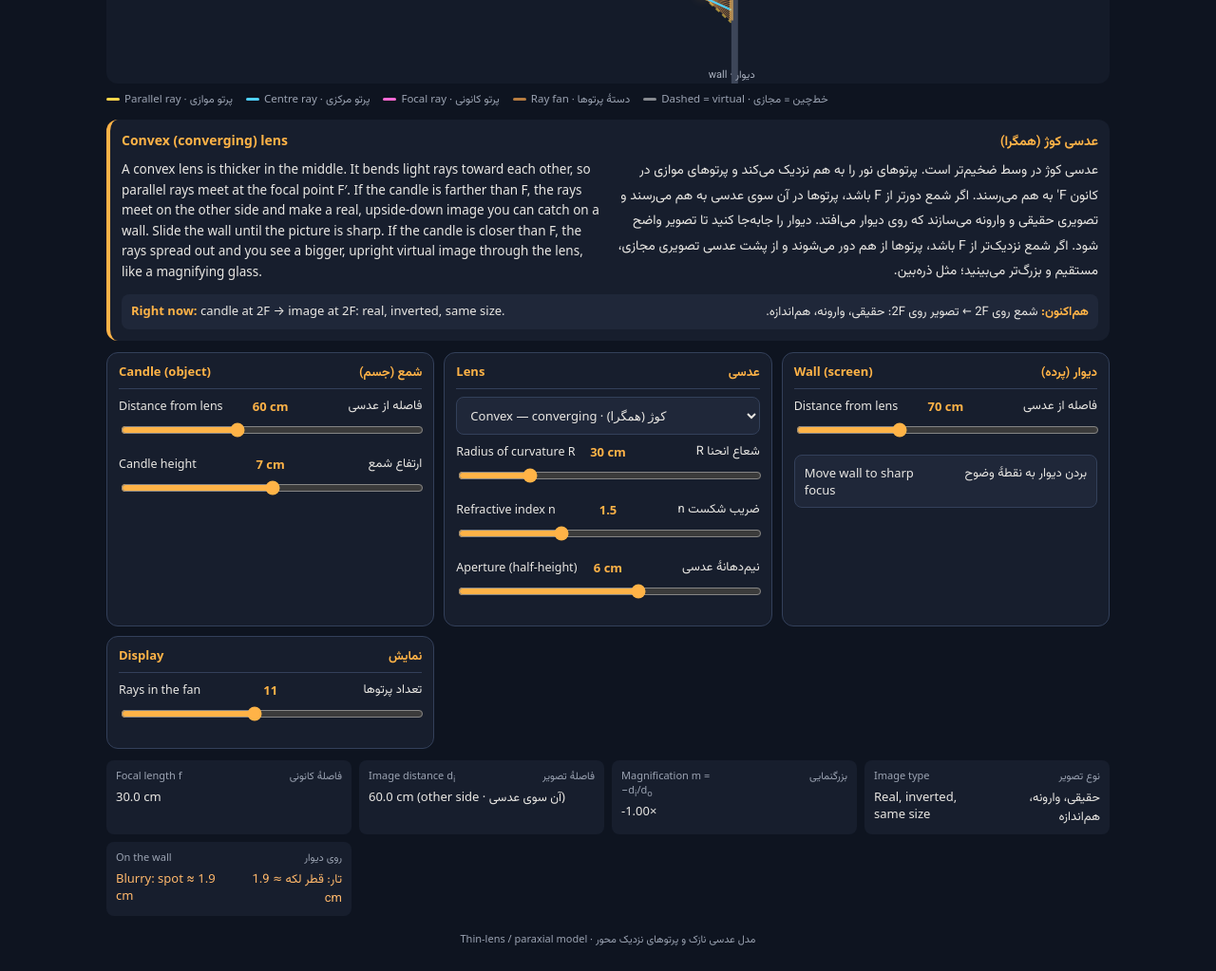
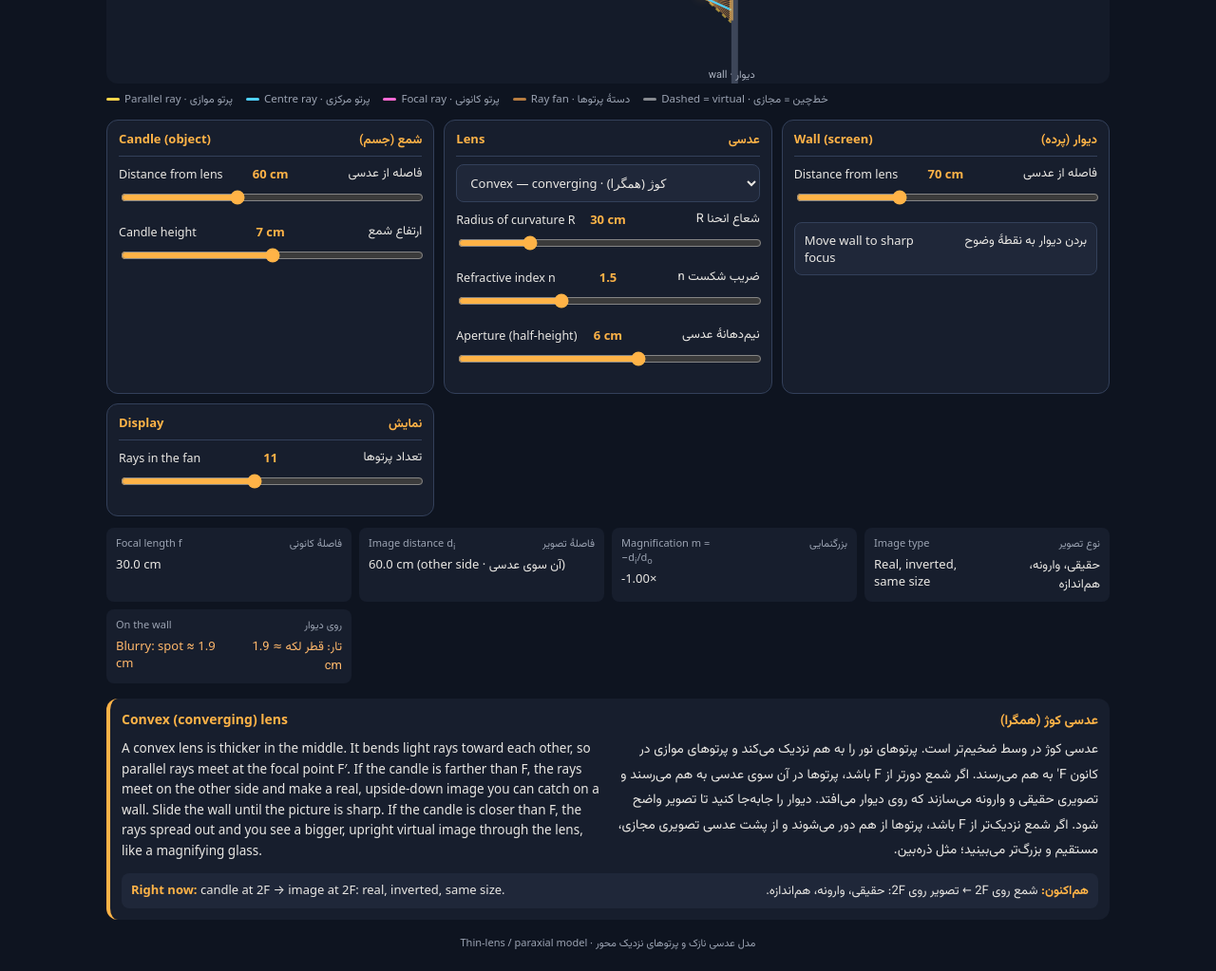
Before and after one commit to amadeo9ray-abi-arch/lens-simulator, a plain HTML site: page index.html in a window 1280 px wide. Shown: the part 400-1423 px from the top of the page at 95% size. Drawn offline with Linux system fonts and the light colour scheme.

Commit message:
Update index.html

```diff
--- a/index.html
+++ b/index.html
@@ -24,14 +24,15 @@
   .tabs button.on{background:var(--acc);color:#1a1a1a;border-color:var(--acc);font-weight:600}
   .tabs .fa{text-align:center;display:inline}
   #stage{position:relative}
+  @media (max-width:700px){#stage{position:sticky;top:0;z-index:5;background:var(--bg);padding-top:4px}#c{height:270px}}
   #c{width:100%;height:340px;display:block;background:var(--stage);border-radius:12px;touch-action:none}
   .inset{position:absolute;right:8px;top:8px;background:#000;border:1px solid var(--line);border-radius:8px;padding:4px;text-align:center}
   .inset span{display:block;font-size:10px;color:var(--mute);margin-bottom:2px}
   #wv{width:110px;height:110px;display:block;background:#08090c;border-radius:4px}
-  @media (max-width:600px){#wv{width:80px;height:80px}.inset{top:auto;bottom:8px}}
+  @media (max-width:600px){#wv{width:80px;height:80px}}
   .legend{display:flex;gap:6px 14px;flex-wrap:wrap;font-size:11.5px;color:var(--mute);margin-top:8px}
   .legend i{display:inline-block;width:14px;height:3px;vertical-align:middle;margin-right:5px;border-radius:2px}
-  .note{background:var(--panel);border-radius:12px;padding:12px;margin-top:12px;border-inline-start:4px solid var(--acc)}
+  .note{background:var(--panel);border-radius:12px;padding:12px;margin-top:16px;border-inline-start:4px solid var(--acc)}
   .note h3{margin:0 0 6px;font-size:14px;color:var(--acc)}
   .note p{margin:0;font-size:13.5px;line-height:1.6}
   .note .fa p{font-size:14px;line-height:1.9}
@@ -80,12 +81,6 @@
     <span><i style="background:#fff;opacity:.5"></i>Dashed = virtual · <span class="fa">خط‌چین = مجازی</span></span>
   </div>
 
-  <div class="note">
-    <div class="bi"><h3 class="en" id="noteTitleEn"></h3><h3 class="fa" id="noteTitleFa"></h3></div>
-    <div class="bi"><div class="en"><p id="noteEn"></p></div><div class="fa"><p id="noteFa"></p></div></div>
-    <div class="now bi"><div class="en"><b>Right now:</b> <span id="nowEn"></span></div><div class="fa"><b>هم‌اکنون:</b> <span id="nowFa"></span></div></div>
-  </div>
-
   <div class="groups" id="groups"></div>
 
   <div class="readout">
@@ -95,6 +90,12 @@
     <div><div class="bi"><small class="en">Image type</small><small class="fa">نوع تصویر</small></div><div class="val bi" id="r_type"></div></div>
     <div><div class="bi"><small class="en" id="r_wallEn">On the wall</small><small class="fa" id="r_wallFa">روی دیوار</small></div><div class="val bi" id="r_wall"></div></div>
   </div>
+  <div class="note">
+    <div class="bi"><h3 class="en" id="noteTitleEn"></h3><h3 class="fa" id="noteTitleFa"></h3></div>
+    <div class="bi"><div class="en"><p id="noteEn"></p></div><div class="fa"><p id="noteFa"></p></div></div>
+    <div class="now bi"><div class="en"><b>Right now:</b> <span id="nowEn"></span></div><div class="fa"><b>هم‌اکنون:</b> <span id="nowFa"></span></div></div>
+  </div>
+
   <footer>Thin-lens / paraxial model · <span class="fa">مدل عدسی نازک و پرتوهای نزدیک محور</span></footer>
 </div>
 
```
